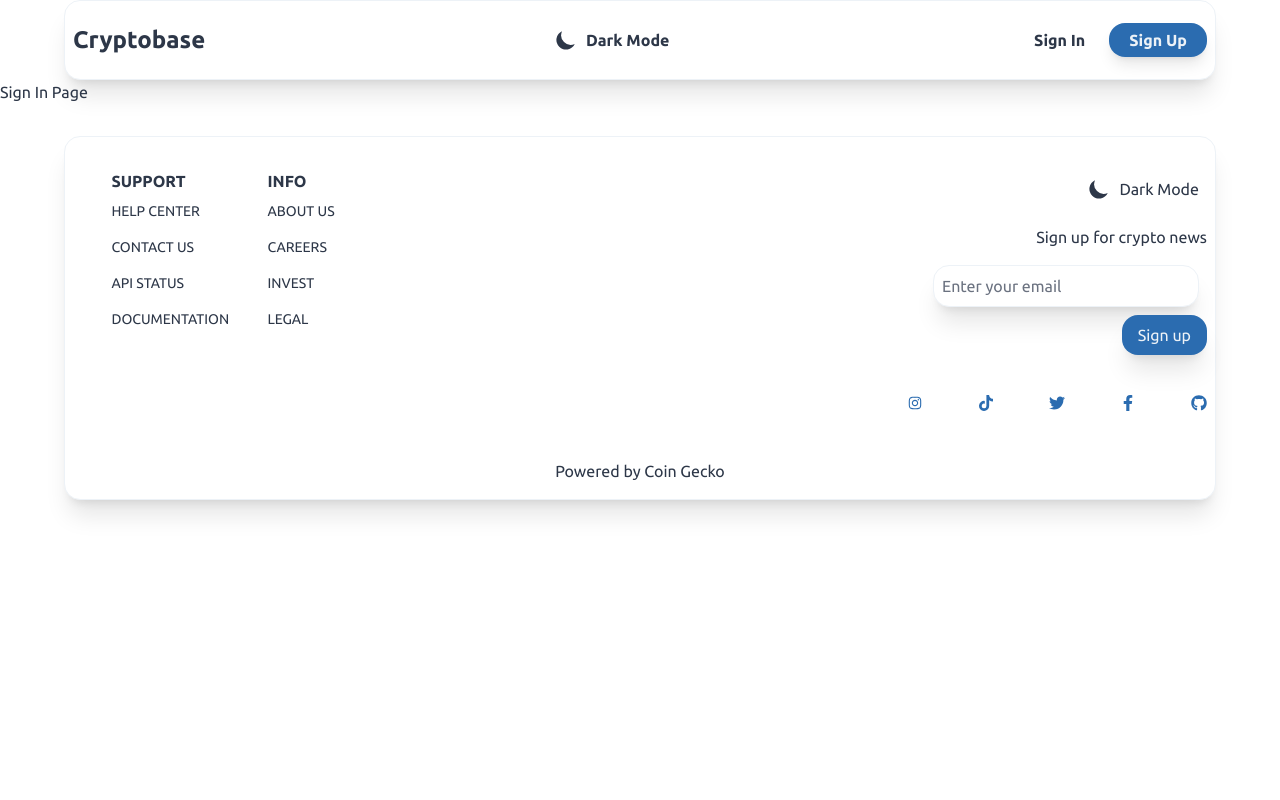
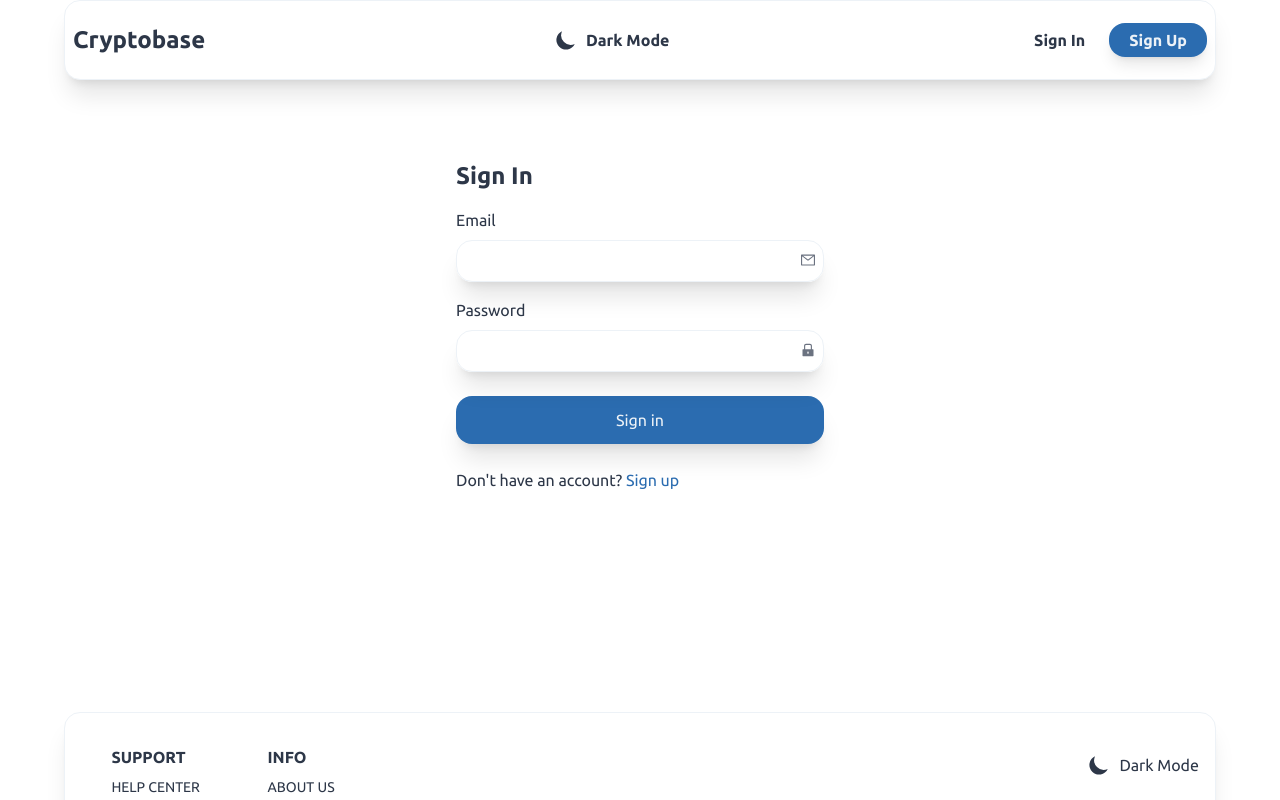
Before and after one commit to theS3Interdev/cryptobase-web-app, a React (Vite) app: page /signin in a window 1280 px wide. Shown: the top 800 px of the page. Built offline with nearby package versions, Linux system fonts and the light colour scheme; no server answers.

Commit message:
feat: signin page

```diff
--- a/package.json
+++ b/package.json
@@ -1,7 +1,7 @@
 {
 	"name": "cryptobase",
 	"private": true,
-	"version": "0.13.7",
+	"version": "0.14.7",
 	"type": "module",
 	"scripts": {
 		"dev": "vite",
--- a/src/pages/signin.jsx
+++ b/src/pages/signin.jsx
@@ -1,5 +1,59 @@
+import { useState } from 'react';
+import { Link, useNavigate } from 'react-router-dom';
+import { AiFillLock, AiOutlineMail } from 'react-icons/ai';
+
 const Signin = () => {
-	return <div>Sign In Page</div>;
+	const [email, setEmail] = useState('');
+	const [password, setPassword] = useState('');
+
+	const navigate = useNavigate();
+
+	const handleSubmit = () => {};
+
+	return (
+		<div>
+			<div className="mx-auto min-h-[600px] max-w-[400px] px-4 py-20">
+				<h1 className="text-2xl font-bold">Sign In</h1>
+
+				<form onSubmit={handleSubmit}>
+					<div className="my-4">
+						<label>Email</label>
+						<div className="relative my-2 w-full rounded-2xl shadow-xl">
+							<input
+								onChange={(e) => setEmail(e.target.value)}
+								className="w-full rounded-2xl border border-input bg-primary p-2"
+								type="email"
+							/>
+							<AiOutlineMail className="absolute right-2 top-3 text-gray-500" />
+						</div>
+					</div>
+
+					<div className="my-4">
+						<label>Password</label>
+						<div className="relative my-2 w-full rounded-2xl shadow-xl">
+							<input
+								onChange={(e) => setPassword(e.target.value)}
+								className="w-full rounded-2xl border border-input bg-primary p-2"
+								type="password"
+							/>
+							<AiFillLock className="absolute right-2 top-3 text-gray-500" />
+						</div>
+					</div>
+
+					<button className="my-2 w-full rounded-2xl bg-button p-3 text-btnText shadow-xl">
+						Sign in
+					</button>
+				</form>
+
+				<p className="my-4">
+					Don't have an account?{' '}
+					<Link to="/signup" className="text-accent">
+						Sign up
+					</Link>
+				</p>
+			</div>
+		</div>
+	);
 };
 
 export default Signin;
```
